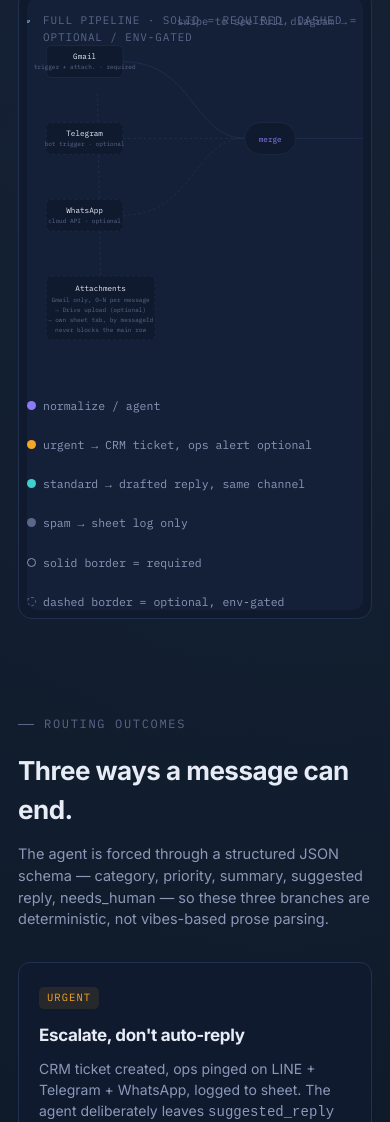
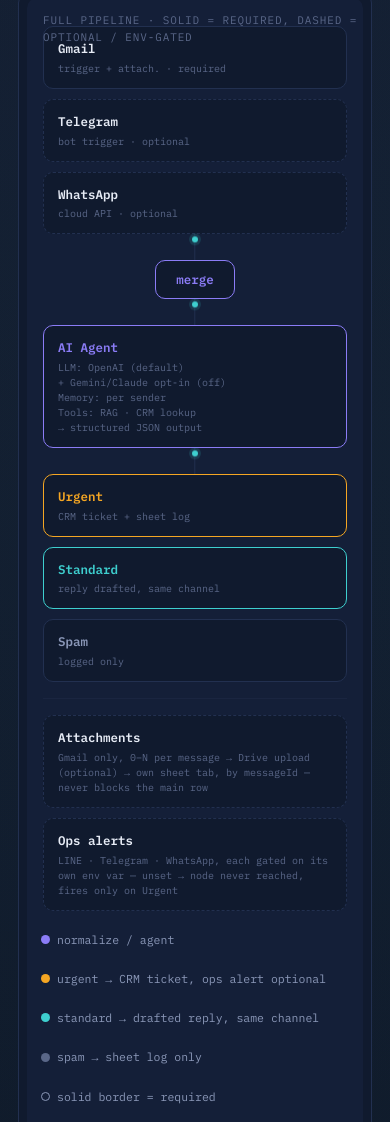
Before and after one commit to allocsys/n8n-agentic-ops, a plain HTML site: page docs/index.html in a window 390 px wide. Shown: the part 878-2000 px from the top of the page. Drawn offline with Linux system fonts and the light colour scheme.

Commit message:
Add proper mobile stacked layout for the architecture flow diagram instead of a shrunk horizontal-scroll SVG

```diff
--- a/docs/index.html
+++ b/docs/index.html
@@ -282,6 +282,13 @@
     svg.flow{width:640px; max-width:none;}
     .panel-scroll-hint{display:block; top:16px; right:16px;}
 
+    .flow-desktop{display:none;}
+    .mobile-flow{display:block;}
+    .mobile-flow .panel-inner{overflow-x:visible; padding:22px 14px 14px;}
+    .flow-node{padding:12px 14px;}
+    .flow-node-sub{font-size:10px;}
+    .flow-side-notes{border-top:1px solid var(--line-soft); padding-top:16px;}
+
     .code{flex-direction:column; align-items:flex-start; gap:8px;}
     .code span{width:100%;}
 
@@ -433,6 +440,77 @@
         </div>
       </div>
     </div>
+
+    <div class="panel reveal mobile-flow">
+      <div class="panel-inner">
+        <span class="panel-label">full pipeline · solid = required, dashed = optional / env-gated</span>
+        <div class="flow-stack">
+          <div class="flow-group">
+            <div class="flow-node">
+              <div class="flow-node-title">Gmail</div>
+              <div class="flow-node-sub">trigger + attach. · required</div>
+            </div>
+            <div class="flow-node optional">
+              <div class="flow-node-title">Telegram</div>
+              <div class="flow-node-sub">bot trigger · optional</div>
+            </div>
+            <div class="flow-node optional">
+              <div class="flow-node-title">WhatsApp</div>
+              <div class="flow-node-sub">cloud API · optional</div>
+            </div>
+          </div>
+
+          <div class="flow-connector"><div class="flow-dot"></div></div>
+
+          <div class="flow-node merge">
+            <div class="flow-node-title">merge</div>
+          </div>
+
+          <div class="flow-connector"><div class="flow-dot"></div></div>
+
+          <div class="flow-node agent">
+            <div class="flow-node-title">AI Agent</div>
+            <div class="flow-node-sub">LLM: OpenAI (default)<br>+ Gemini/Claude opt-in (off)<br>Memory: per sender<br>Tools: RAG · CRM lookup<br>→ structured JSON output</div>
+          </div>
+
+          <div class="flow-connector"><div class="flow-dot"></div></div>
+
+          <div class="flow-group outcomes">
+            <div class="flow-node outcome-urgent">
+              <div class="flow-node-title">Urgent</div>
+              <div class="flow-node-sub">CRM ticket + sheet log</div>
+            </div>
+            <div class="flow-node outcome-standard">
+              <div class="flow-node-title">Standard</div>
+              <div class="flow-node-sub">reply drafted, same channel</div>
+            </div>
+            <div class="flow-node outcome-spam">
+              <div class="flow-node-title">Spam</div>
+              <div class="flow-node-sub">logged only</div>
+            </div>
+          </div>
+
+          <div class="flow-side-notes">
+            <div class="flow-node note">
+              <div class="flow-node-title">Attachments</div>
+              <div class="flow-node-sub">Gmail only, 0–N per message → Drive upload (optional) → own sheet tab, by messageId — never blocks the main row</div>
+            </div>
+            <div class="flow-node note">
+              <div class="flow-node-title">Ops alerts</div>
+              <div class="flow-node-sub">LINE · Telegram · WhatsApp, each gated on its own env var — unset → node never reached, fires only on Urgent</div>
+            </div>
+          </div>
+        </div>
+        <div class="legend">
+          <span><i style="background:var(--violet)"></i> normalize / agent</span>
+          <span><i style="background:var(--amber)"></i> urgent → CRM ticket, ops alert optional</span>
+          <span><i style="background:var(--cyan)"></i> standard → drafted reply, same channel</span>
+          <span><i style="background:var(--text-faint)"></i> spam → sheet log only</span>
+          <span><i style="border:1px solid var(--text-dim); background:transparent;"></i> solid border = required</span>
+          <span><i style="border:1px dashed var(--text-faint); background:transparent;"></i> dashed border = optional, env-gated</span>
+        </div>
+      </div>
+    </div>
   </section>
 
   <section id="outcomes">
```
